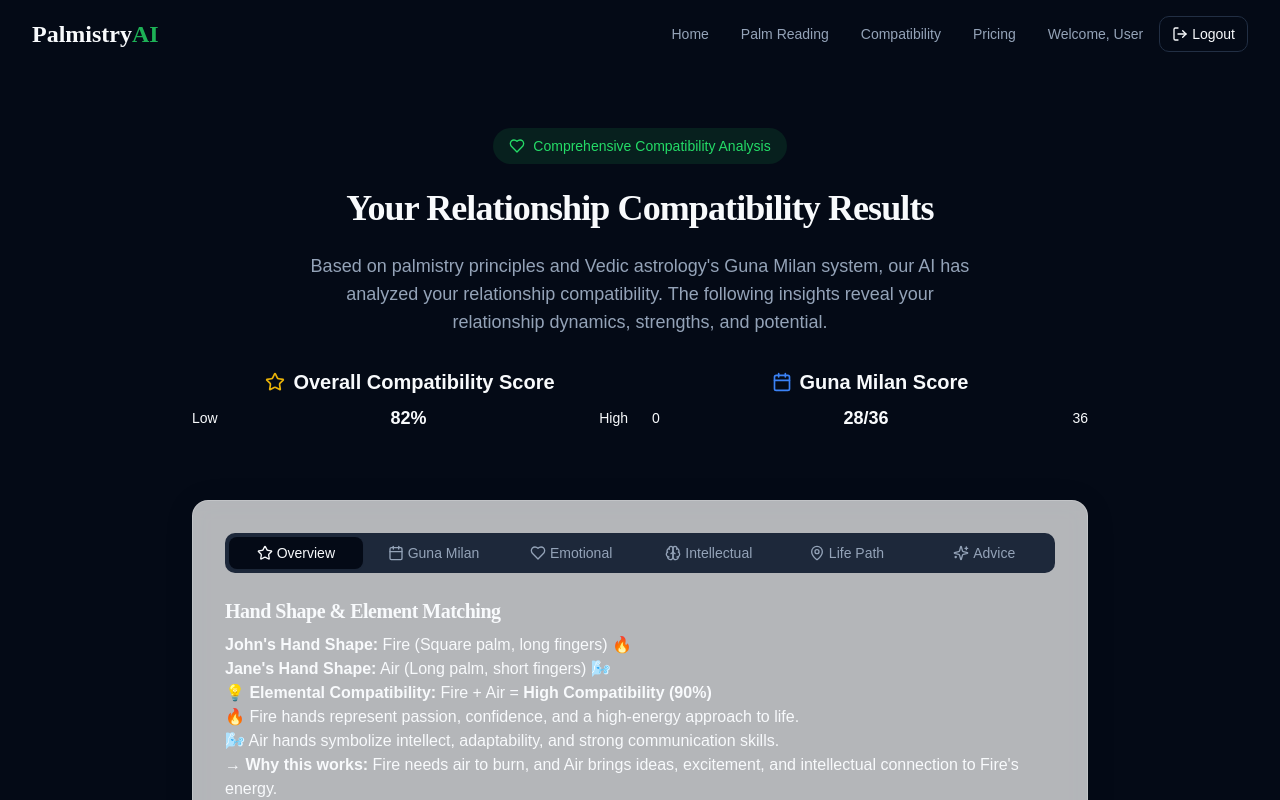
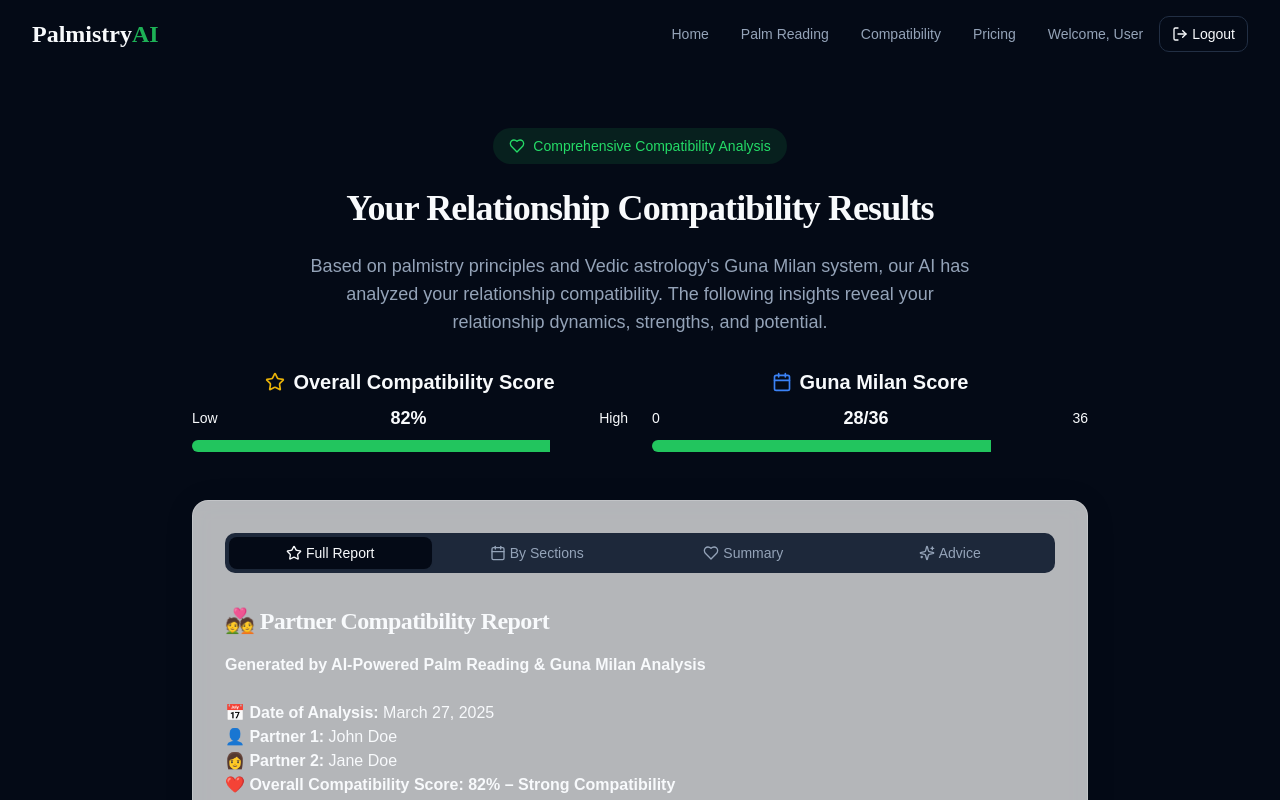
Before and after one commit to DrMamtaSaini/palmistry-connect, a React (Vite) app: page /compatibility-result in a window 1280 px wide. Shown: the top 800 px of the page. Built offline with nearby package versions, Linux system fonts and the light colour scheme.

Commit message:
Refactor: Improve compatibility report format
Update the compatibility report to include detailed palm analysis and Guna Milan matching, providing a more holistic relationship assessment.

```diff
--- a/src/lib/pdfUtils.ts
+++ b/src/lib/pdfUtils.ts
@@ -1,8 +1,7 @@
-
 import { toast } from "@/hooks/use-toast";
 
 export const generatePDF = async ({ title, subtitle, content, fileName }) => {
-  console.log('Generating PDF with content:', { title, subtitle, content });
+  console.log('Generating PDF with content:', { title, subtitle });
 
   try {
     // Create an HTML string with nicely formatted content
@@ -127,23 +126,50 @@ export const generatePDF = async ({ title, subtitle, content, fileName }) => {
       .replace(/\*(.*?)\*/g, '<em>$1</em>')
       // Handle lists
       .replace(/^- (.*?)$/gm, '<li>$1</li>')
+      .replace(/^• (.*?)$/gm, '<li>$1</li>')
+      .replace(/^✅ (.*?)$/gm, '<li>✅ $1</li>')
       .replace(/^(\d+)\. (.*?)$/gm, '<li>$2</li>')
       // Handle blockquotes
       .replace(/^> (.*?)$/gm, '<blockquote>$1</blockquote>')
       // Handle horizontal rules
       .replace(/^---$/gm, '<hr>')
-      // Handle emoji
-      .replace(/📅|👤|👩|❤️|🌟|🖐|💓|🧠|🔮|🔥|💍|📜|✅|🔥|⚠|💡|✨|🌟|💎/g, '');
+      // Handle emoji (keep them for now)
+      .replace(/📅|👤|👩|❤️|🌟|🖐|💓|🧠|🔮|🔥|💍|📜|✅|🔥|⚠|💡|✨|🌟|💎/g, (match) => match);
+
+    // Handle tables
+    const tableRegex = /\|(.+)\|\r?\n\|(?:-+\|)+\r?\n((?:\|.+\|\r?\n)+)/g;
+    processedContent = processedContent.replace(tableRegex, (match, headerRow, bodyRows) => {
+      const headers = headerRow.split('|').map(h => h.trim()).filter(h => h);
+
+      let tableHtml = '<table border="1" cellpadding="5" cellspacing="0" style="border-collapse: collapse; width: 100%;">';
+
+      // Add header row
+      tableHtml += '<tr>';
+      headers.forEach(header => {
+        tableHtml += `<th>${header}</th>`;
+      });
+      tableHtml += '</tr>';
+
+      // Add body rows
+      const rows = bodyRows.trim().split('\n');
+      rows.forEach(row => {
+        const cells = row.split('|').map(cell => cell.trim()).filter(cell => cell !== '');
+        tableHtml += '<tr>';
+        cells.forEach(cell => {
+          tableHtml += `<td>${cell}</td>`;
+        });
+        tableHtml += '</tr>';
+      });
+
+      tableHtml += '</table>';
+      return tableHtml;
+    });
 
     // Clean up list items
-    processedContent = processedContent
-      .replace(/<li>.*?<\/li>/g, (match) => {
-        return match;
-      });
+    processedContent = processedContent.replace(/<li>.*?<\/li>/g, match => match);
 
-    // Wrap adjacent list items in ul or ol tags
-    processedContent = processedContent
-      .replace(/(<li>.*?<\/li>)+/g, '<ul>$&</ul>');
+    // Wrap adjacent list items in ul tags
+    processedContent = processedContent.replace(/(<li>.*?<\/li>)+/g, '<ul style="margin-left: 20px; margin-bottom: 15px;">$&</ul>');
 
     // Inject the processed content
     htmlContent += processedContent;
@@ -454,6 +480,9 @@ This is a relationship filled with **passion, excitement, and growth potential**
 🔍 **Generated by AI Palm Analysis & Guna Milan Calculation**
 `;
 
+  // Store the demo report in sessionStorage for display
+  sessionStorage.setItem('compatibilityResult', demoContent);
+
   try {
     await generatePDF({
       title: "Palm & Vedic Compatibility Analysis",
--- a/src/pages/CompatibilityResult.tsx
+++ b/src/pages/CompatibilityResult.tsx
@@ -250,7 +250,8 @@ This is a relationship filled with **passion, excitement, and growth potential**
         // Start new section
         currentSection = line.replace(/^#+\s/, '').replace(/\*/g, '').trim();
         sectionContent = [];
-      } else if (line.trim() !== '' && line !== '---') {
+      } else if (currentSection) {
+        // Add line to current section
         sectionContent.push(line);
       }
     }
@@ -281,12 +282,10 @@ This is a relationship filled with **passion, excitement, and growth potential**
         mappedSections['Venus Mount Analysis'] = value;
       } else if (key.includes('Marriage Line')) {
         mappedSections['Marriage Line Assessment'] = value;
-      } else if (key.includes('Strengths')) {
-        mappedSections['Relationship Strengths'] = value;
-      } else if (key.includes('Challenges')) {
-        mappedSections['Relationship Challenges'] = value;
       } else if (key.includes('Final Compatibility Summary')) {
         mappedSections['Overall Compatibility'] = value;
+      } else if (key.includes('Strengths') || key.includes('Challenges')) {
+        mappedSections['Relationship Strengths'] = value;
       } else if (key.includes('Personalized')) {
         mappedSections['Personalized Advice'] = value;
       } else {
@@ -359,20 +358,90 @@ This is a relationship filled with **passion, excitement, and growth potential**
     return "bg-red-500"; // 0-7 Very poor match
   };
 
-  // Function to convert markdown to HTML (simple version)
+  // Function to convert markdown to HTML (enhanced version)
   const markdownToHtml = (markdown: string) => {
     if (!markdown) return '';
 
-    return markdown
+    let html = markdown
+      // Bold text
       .replace(/\*\*(.*?)\*\*/g, '<strong>$1</strong>')
+      // Italic text
       .replace(/\*(.*?)\*/g, '<em>$1</em>')
-      .replace(/- (.*?)$/gm, '• $1')
-      .replace(/✔/g, '✅')
+      // Headers
+      .replace(/^### (.*?)$/gm, '<h3 class="text-lg font-bold mt-4 mb-2">$1</h3>')
+      .replace(/^## (.*?)$/gm, '<h2 class="text-xl font-bold mt-6 mb-3">$1</h2>')
+      .replace(/^# (.*?)$/gm, '<h1 class="text-2xl font-bold mt-8 mb-4">$1</h1>')
+      // Horizontal rule
+      .replace(/^---$/gm, '<hr class="my-6 border-t border-gray-300" />')
+      // Lists
+      .replace(/^- (.*?)$/gm, '<li class="ml-6 list-disc">$1</li>')
+      .replace(/^✅ (.*?)$/gm, '<li class="ml-6 flex items-start"><span class="mr-2 text-green-500">✅</span>$1</li>')
+      // Replace emoji
       .replace(/➡️/g, '→')
       .replace(/⚠️/g, '⚠')
       .replace(/📌/g, '📍')
       .replace(/💡/g, '💡')
-      .split('\n').join('<br>');
+      .replace(/🔹/g, '<span class="ml-4 inline-block">•</span>')
+      .replace(/❌/g, '<span class="text-red-500">✖</span>')
+      // Blockquotes
+      .replace(/^> (.*?)$/gm, '<blockquote class="border-l-4 border-gray-300 pl-4 italic my-4">$1</blockquote>')
+      // Find list items and wrap them
+      .replace(/(<li.*?>.*?<\/li>)(\n<li.*?>.*?<\/li>)+/gs, '<ul class="my-3">$&</ul>');
+
+    // Attempt to parse markdown tables
+    const tablePattern = /\|(.*?)\|\n\|([-:\|\s]+)\|\n(\|.*\|\n)+/g;
+    const tableHeaderPattern = /\|(.*?)\|/g;
+    const tableRowPattern = /\|(.*?)\|\n/g;
+
+    html = html.replace(tablePattern, (table) => {
+      let result = '<div class="overflow-x-auto my-4"><table class="min-w-full border-collapse border border-gray-300">';
+
+      // Extract header
+      const headerMatch = table.match(/\|(.*?)\|/);
+      if (headerMatch) {
+        const headers = headerMatch[1].split('|').map(h => h.trim());
+        result += '<thead><tr>';
+        headers.forEach(header => {
+          result += `<th class="border border-gray-300 px-4 py-2 bg-gray-100">${header}</th>`;
+        });
+        result += '</tr></thead>';
+      }
+
+      // Extract rows (skip header and separator rows)
+      const rows = table.split('\n').slice(2).filter(row => row.trim() !== '');
+
+      if (rows.length > 0) {
+        result += '<tbody>';
+        rows.forEach(row => {
+          const cells = row.replace(/^\||\|$/g, '').split('|').map(cell => cell.trim());
+          result += '<tr>';
+          cells.forEach(cell => {
+            result += `<td class="border border-gray-300 px-4 py-2">${cell}</td>`;
+          });
+          result += '</tr>';
+        });
+        result += '</tbody>';
+      }
+
+      result += '</table></div>';
+      return result;
+    });
+
+    // Convert newlines to <br> tags, but not inside HTML elements
+    html = html.replace(/\n(?!<)/g, '<br>');
+
+    return html;
+  };
+
+  // Render the full report as HTML
+  const renderFullReport = () => {
+    if (!result) return null;
+
+    return (
+      <div className="prose prose-lg max-w-none mx-auto">
+        <div dangerouslySetInnerHTML={{ __html: markdownToHtml(result) }} />
+      </div>
+    );
   };
 
   return (
@@ -410,7 +479,10 @@ This is a relationship filled with **passion, excitement, and growth potential**
                       <span className="text-sm">High</span>
                     </div>
                     <Progress value={overallScore} className="h-3" style={{ backgroundColor: "var(--muted)" }}>
-                      <div className="h-full" style={{ width: `${overallScore}%`, backgroundColor: getScoreColor(overallScore) }}></div>
+                      <div
+                        className={`h-full transition-all duration-1000 ${getScoreColor(overallScore)}`}
+                        style={{ width: `${overallScore}%` }}
+                      ></div>
                     </Progress>
                   </div>
                 </div>
@@ -434,11 +506,8 @@ This is a relationship filled with **passion, excitement, and growth potential**
                       style={{ backgroundColor: "var(--muted)" }}
                     >
                       <div
-                        className="h-full"
-                        style={{
-                          width: `${(gunaMilanScore / 36) * 100}%`,
-                          backgroundColor: getGunaMilanColor(gunaMilanScore)
-                        }}
+                        className={`h-full transition-all duration-1000 ${getGunaMilanColor(gunaMilanScore)}`}
+                        style={{ width: `${(gunaMilanScore / 36) * 100}%` }}
                       ></div>
                     </Progress>
                   </div>
@@ -448,6 +517,28 @@ This is a relationship filled with **passion, excitement, and growth potential**
           </div>
 
           <div className="max-w-4xl mx-auto glass-panel rounded-2xl p-8 mb-12 reveal">
+            <Tabs defaultValue="full-report" className="w-full">
+              <TabsList className="grid grid-cols-2 md:grid-cols-4 gap-1 mb-6">
+                <TabsTrigger value="full-report">
+                  <Star className="h-4 w-4 mr-1" /> Full Report
+                </TabsTrigger>
+                <TabsTrigger value="sections">
+                  <Calendar className="h-4 w-4 mr-1" /> By Sections
+                </TabsTrigger>
+                <TabsTrigger value="summary">
+                  <Heart className="h-4 w-4 mr-1" /> Summary
+                </TabsTrigger>
+                <TabsTrigger value="advice">
+                  <Sparkles className="h-4 w-4 mr-1" /> Advice
+                </TabsTrigger>
+              </TabsList>
+
+              <TabsContent value="full-report" className="space-y-6">
+                {renderFullReport()}
+              </TabsContent>
+
+              <TabsContent value="sections" className="space-y-6">
+                <div className="prose prose-lg max-w-none">
                   {Object.keys(sections).length > 0 ? (
                     <Tabs defaultValue="overview" className="w-full">
                       <TabsList className="grid grid-cols-2 md:grid-cols-4 lg:grid-cols-6 gap-1 mb-6">
@@ -509,6 +600,7 @@ This is a relationship filled with **passion, excitement, and growth potential**
                         </div>
                       </TabsContent>
 
+                      {/* Other tabs content */}
                       <TabsContent value="gunamilan" className="space-y-6">
                         <div className="prose prose-lg max-w-none">
                           {sections['Guna Milan Analysis'] ? (
@@ -525,6 +617,7 @@ This is a relationship filled with **passion, excitement, and growth potential**
                         </div>
                       </TabsContent>
 
+                      {/* Other tab contents */}
                       <TabsContent value="emotional" className="space-y-6">
                         <div className="prose prose-lg max-w-none">
                           {sections['Heart Line Analysis'] && (
@@ -565,7 +658,7 @@ This is a relationship filled with **passion, excitement, and growth potential**
 
                       <TabsContent value="life-path" className="space-y-6">
                         <div className="prose prose-lg max-w-none">
-                    {sections['Fate Line Comparison'] || sections['Fate Line Analysis'] && (
+                          {(sections['Fate Line Comparison'] || sections['Fate Line Analysis']) && (
                             <div className="mb-6">
                               <h3 className="text-xl font-semibold mb-2 flex items-center gap-2">
                                 <MapPin className="h-5 w-5 text-blue-500" />
@@ -575,7 +668,7 @@ This is a relationship filled with **passion, excitement, and growth potential**
                             </div>
                           )}
 
-                    {sections['Marriage Line Assessment'] || sections['Marriage Line Analysis'] && (
+                          {(sections['Marriage Line Assessment'] || sections['Marriage Line Analysis']) && (
                             <div>
                               <h3 className="text-xl font-semibold mb-2">Marriage Line Assessment</h3>
                               <div dangerouslySetInnerHTML={{ __html: markdownToHtml(sections['Marriage Line Assessment'] || sections['Marriage Line Analysis']) }} />
@@ -604,16 +697,56 @@ This is a relationship filled with **passion, excitement, and growth potential**
                         </div>
                       </TabsContent>
                     </Tabs>
-            ) : result ? (
+                  ) : (
+                    <div className="text-center py-12">
+                      <p className="text-muted-foreground">No section data available.</p>
+                    </div>
+                  )}
+                </div>
+              </TabsContent>
+
+              <TabsContent value="summary" className="space-y-6">
                 <div className="prose prose-lg max-w-none">
-                <pre className="whitespace-pre-wrap">{result}</pre>
+                  {sections['Overall Compatibility'] ? (
+                    <div>
+                      <h3 className="text-xl font-semibold mb-4 flex items-center gap-2">
+                        <Star className="h-5 w-5 text-yellow-500" />
+                        Compatibility Summary
+                      </h3>
+                      <div dangerouslySetInnerHTML={{ __html: markdownToHtml(sections['Overall Compatibility']) }} />
                     </div>
                   ) : (
-              <div className="text-center py-12">
-                <Loader2 className="animate-spin h-12 w-12 mx-auto mb-4 text-primary" />
-                <p className="text-muted-foreground">Loading compatibility analysis...</p>
+                    <div className="text-center py-8">
+                      <p className="text-muted-foreground">Summary not available in this report format.</p>
+                      <p className="mt-2">Please view the full report for complete details.</p>
                     </div>
                   )}
+                </div>
+              </TabsContent>
+
+              <TabsContent value="advice" className="space-y-6">
+                <div className="prose prose-lg max-w-none">
+                  {sections['Personalized Advice'] || sections['Personalized Recommendations'] ? (
+                    <div>
+                      <h3 className="text-xl font-semibold mb-4 flex items-center gap-2">
+                        <Sparkles className="h-5 w-5 text-amber-500" />
+                        Personalized Recommendations
+                      </h3>
+                      <div dangerouslySetInnerHTML={{
+                        __html: markdownToHtml(sections['Personalized Advice'] ||
+                        sections['Personalized Recommendations'] ||
+                        sections['Personalized Advice for Improving Compatibility'])
+                      }} />
+                    </div>
+                  ) : (
+                    <div className="text-center py-8">
+                      <p className="text-muted-foreground">Personalized advice not available.</p>
+                      <p className="mt-2">Please view the full report for all recommendations.</p>
+                    </div>
+                  )}
+                </div>
+              </TabsContent>
+            </Tabs>
           </div>
 
           <div className="flex justify-center gap-4 flex-wrap reveal">
```
Lines whose indentation alone changed are shown as unchanged.
